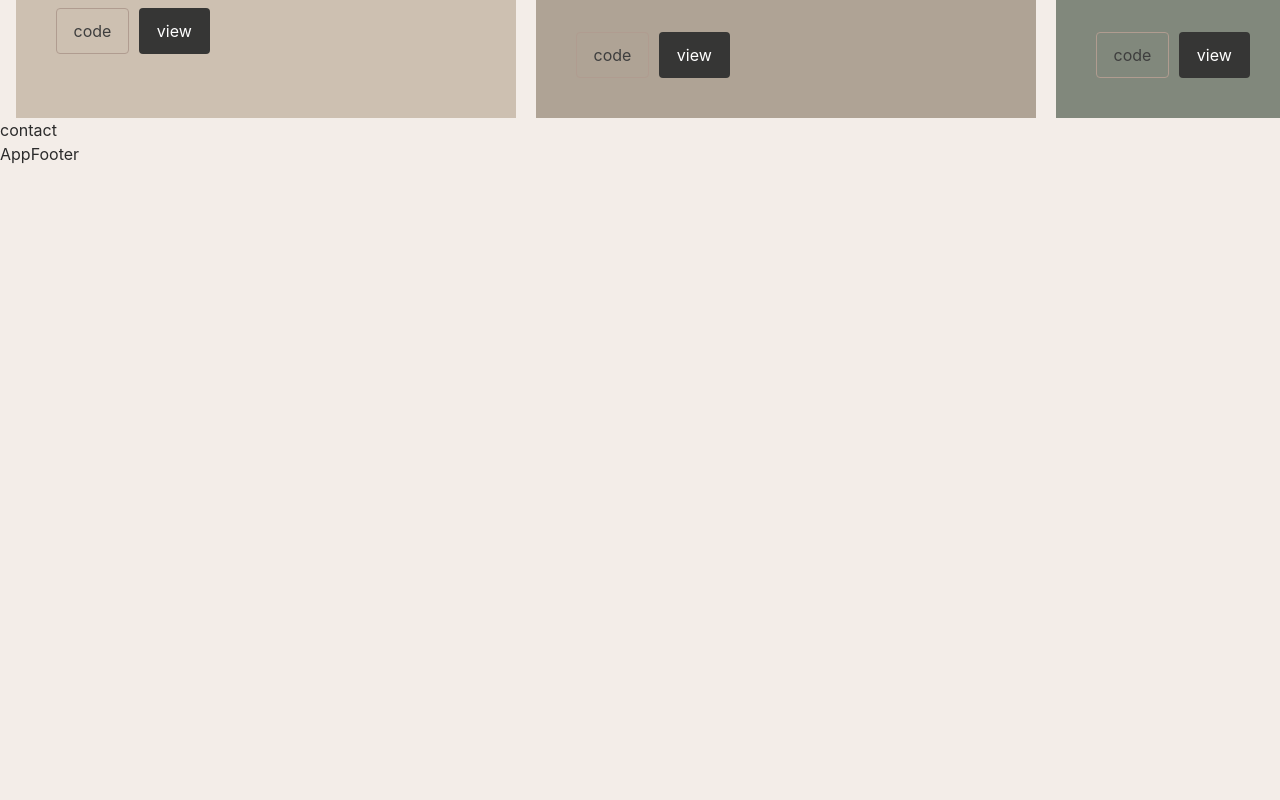
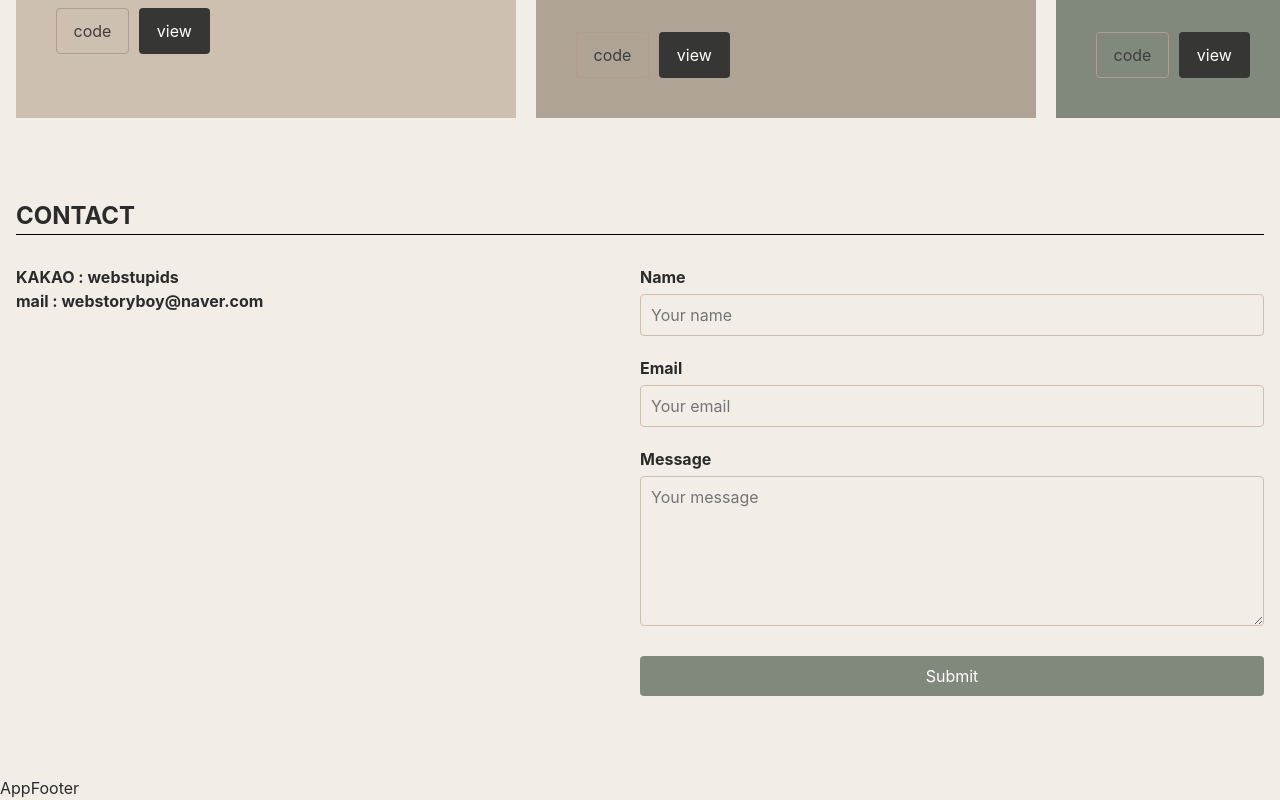
Before and after one commit to yun-narae/learn--vue-portfolio, a Vue app: page / in a window 1280 px wide. Shown: the part 5209-6009 px from the top of the page. Before the commit the page ends 5375 px from the top, so only its background shows below. Built offline with nearby package versions, Linux system fonts and the light colour scheme; a web font is replaced by a local one.

Commit message:
연락처 완료

```diff
--- a/src/components/Contact.vue
+++ b/src/components/Contact.vue
@@ -1,3 +1,143 @@
+<script setup>
+import { contactText } from "../constants";
+</script>
+
 <template>
-    contact
+    <section id="contact">
+            <div class="contact__inner">
+                <h2 class="contact__title">contact</h2>
+                <div class="contact__wrap">
+                    <div class="contact__text">
+                        <div class="text" v-for="(contact, key) in contactText" :key="key">
+                            <div>
+                                <a :href="contact.link" target="_blank">{{contact.title}}</a>
+                            </div>
+                        </div>
+                    </div>
+                    <form id="contact__form" class="contact__form" action="#">
+                        <fieldset>
+                            <div class="form__group name">
+                                <label for="name">Name</label>
+                                <input type="text" id="name" name="name" placeholder="Your name" required />
+                            </div>
+
+                            <div class="form__group email">
+                                <label for="email">Email</label>
+                                <input type="email" id="email" name="email" placeholder="Your email" required />
+                            </div>
+
+                            <div class="form__group message">
+                                <label for="message">Message</label>
+                                <textarea id="message" name="message" placeholder="Your message" required></textarea>
+                            </div>
+                        </fieldset>
+
+                        <button type="submit">Submit</button>
+                    </form>
+                </div>
+            </div>
+        </section>
 </template>
+
+<style lang="scss" scoped>
+    .contact__inner {
+    margin: 10vh 0;
+    padding: 0 16px;
+}
+
+.contact__title {
+    width: 100%;
+    height: 10%;
+    font-size: 24px;
+    font-weight: 700;
+    text-transform: uppercase;
+    word-break: keep-all;
+    border-bottom: 1px solid var(--black);
+    background-color: var(--mainBg-color);
+    margin-bottom: 30px;
+}
+
+.contact__wrap {
+    display: grid;
+    grid-template-columns: 1fr 1fr;
+}
+
+.contact__text {
+    font-size: 1rem;
+    font-weight: 700;
+}
+
+.contact__form fieldset {
+    border: none;
+    padding: 0;
+    margin: 0;
+}
+
+.contact__form .form__group {
+    margin-bottom: 20px;
+    display: flex;
+    flex-wrap: wrap;
+}
+
+.contact__form .form__group label {
+    display: block;
+    font-size: 1rem;
+    font-weight: bold;
+    margin-bottom: 5px;
+    color: var(--black100);
+}
+
+.contact__form .form__group input,
+.contact__form .form__group textarea {
+    width: 100%;
+    padding: 10px;
+    font-size: 1rem;
+    border: 1px solid var(--subBg100);
+    border-radius: 4px;
+    background-color: var(--mainBg-color);
+    color: #333;
+}
+
+.contact__form .form__group input:focus,
+.contact__form .form__group textarea:focus {
+    border-color: #007bff;
+    outline: none;
+    border: 1px solid var(--subBg300);
+}
+
+.contact__form textarea {
+    height: 150px;
+    resize: vertical;
+}
+
+/* 제출 버튼 스타일 */
+.contact__form button[type="submit"] {
+    padding: 10px 20px;
+    font-size: 1rem;
+    color: #fff;
+    background-color: var(--subBg300);
+    border: none;
+    border-radius: 4px;
+    cursor: pointer;
+    width: 100%;
+    margin-top: 10px;
+}
+
+.contact__form button[type="submit"]:hover {
+    background-color: var(--black300);
+}
+
+.contact__form button[type="submit"]:active {
+    background-color: var(--black100);
+}
+
+@media (max-width: 800px) {
+    .contact__wrap {
+        grid-template-columns: none;
+    }
+
+    .contact__text {
+        margin-bottom: 40px;
+    }
+}
+</style>
```
